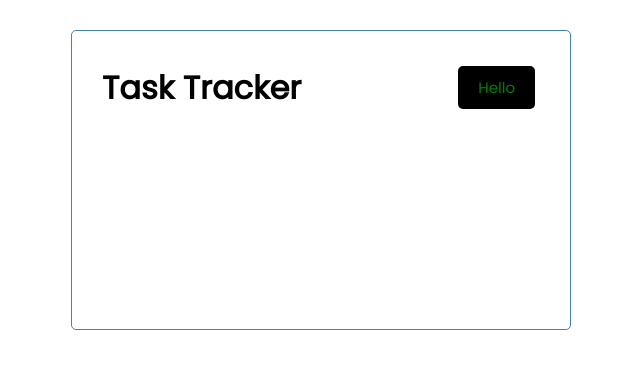
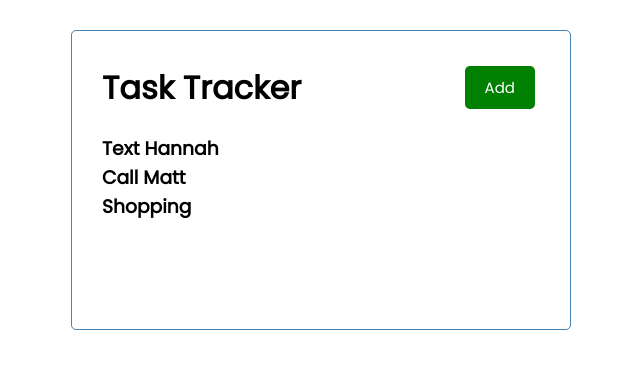
Before and after one commit to IlyaKrapivnoy/task_manager, a React (Create React App) app: page / in a window 1280 px wide. Shown: the top 368 px of the page, without its empty margins (319-959 px from the left). Built offline with nearby package versions, Linux system fonts and the light colour scheme.

Commit message:
add tasks

```diff
--- a/src/App.js
+++ b/src/App.js
@@ -1,4 +1,5 @@
 import Header from './components/Header'
+import Tasks from './components/Tasks'
 
 function App() {
     const title = 'Task Tracker';
@@ -6,6 +7,7 @@ function App() {
   return (
     <div className="container">
         <Header title={title} />
+        <Tasks />
     </div>
   )
 }
--- a/src/components/Button.js
+++ b/src/components/Button.js
@@ -1,5 +1,14 @@
-const Button = ({ color, text }) => {
-    return <button style={{color}} className="btn">{ text }</button>
+const Button = ({ color, text, onClick }) => {
+
+    return (
+        <button
+            onClick={onClick}
+            style={{backgroundColor: color}}
+            className="btn"
+        >
+            { text }
+        </button>
+    )
 }
 
 export default Button
--- a/src/components/Header.js
+++ b/src/components/Header.js
@@ -1,10 +1,14 @@
 import Button from "./Button"
 
 const Header = ({ title }) => {
+    const onClick = () => {
+        console.log('click')
+    }
+
     return (
         <header className='header'>
             <h1>{ title }</h1>
-            <Button color="green" text='Hello' />
+            <Button color="green" text='Add' onClick={onClick} />
         </header>
     )
 }
--- /dev/null
+++ b/src/components/Tasks.js
@@ -0,0 +1,30 @@
+const tasks = [
+    {
+        id: 1,
+        text: 'Text Hannah',
+        day: 'Nov 12 at 1:35pm',
+        reminder: true,
+    },
+    {
+        id: 2,
+        text: 'Call Matt',
+        day: 'Nov 13 at 3:10pm',
+        reminder: true,
+    },
+    {
+        id: 3,
+        text: 'Shopping',
+        day: 'Nov 15 at 12:00pm',
+        reminder: false,
+    },
+]
+
+const Tasks = () => {
+    return (
+        <>
+            {tasks.map((task) => (<h3>{ task.text }</h3>))}
+        </>
+    )
+}
+
+export default Tasks
```
